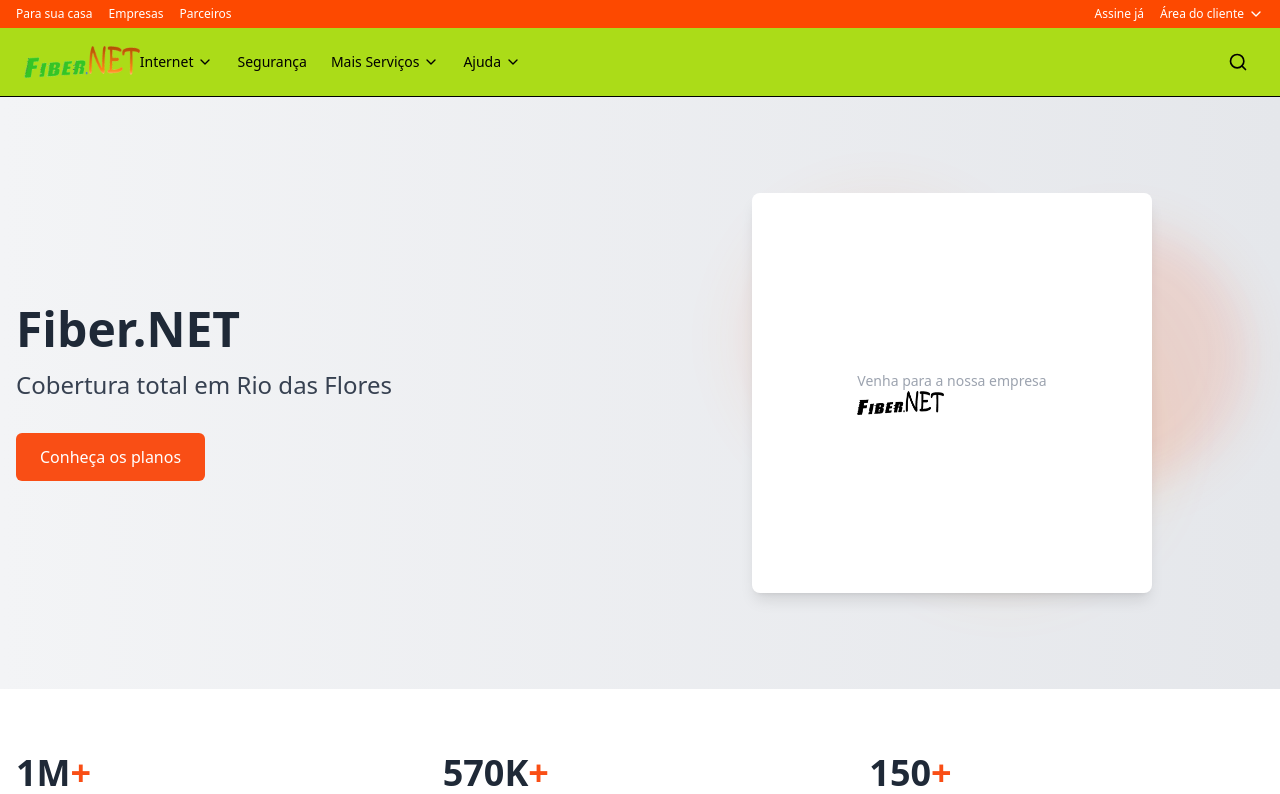
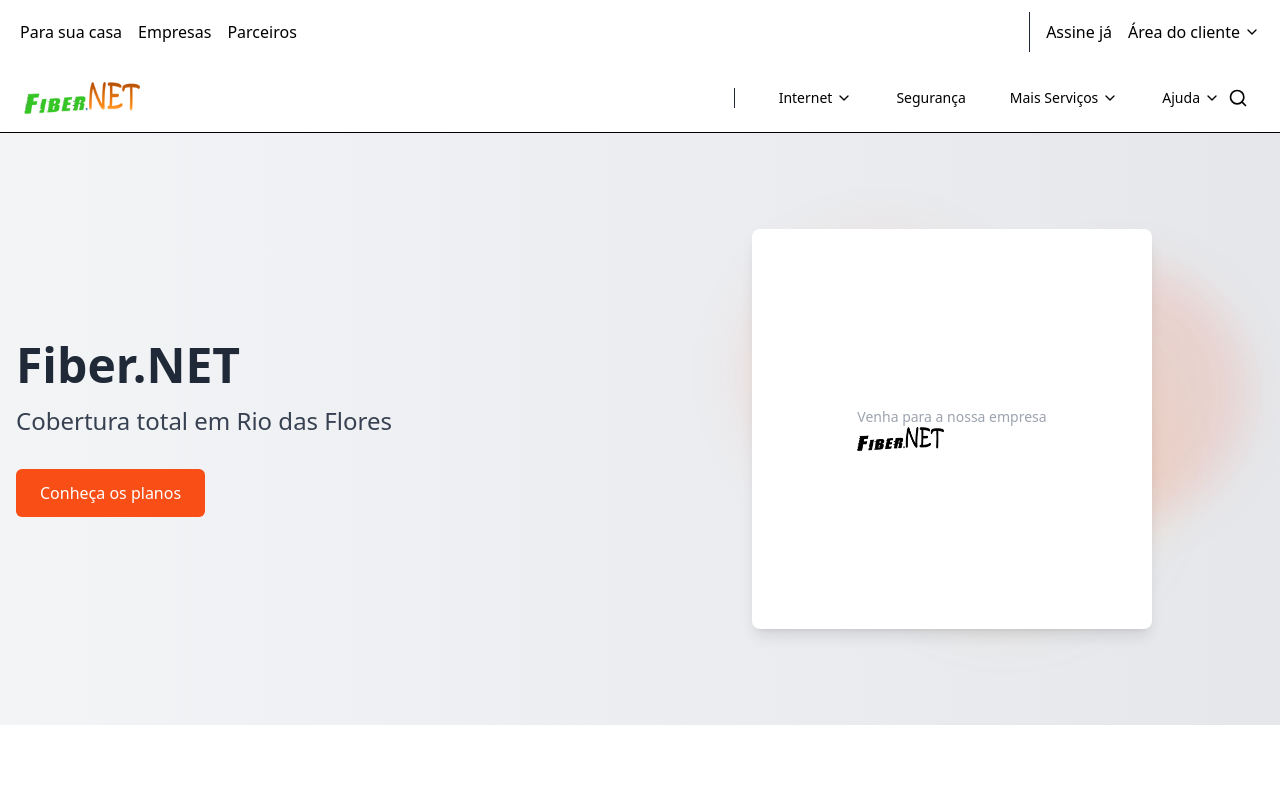
Before and after one commit to KaduSR/fibernew, a Next.js app: page / in a window 1280 px wide. Shown: the top 794 px of the page. Built offline with nearby package versions, Linux system fonts and the light colour scheme.

Commit message:
feat: adicionar barra de navegação e melhorar a estrutura do cabeçalho

```diff
--- a/src/app/layout.tsx
+++ b/src/app/layout.tsx
@@ -15,19 +15,26 @@ export const metadata: Metadata = {
 };
 
 export default function RootLayout({
+
   children,
 }: Readonly<{
   children: React.ReactNode;
 }>) {
   return (
-    <html lang="pt-BR"
-    className="min-h-screen__variable7d5794 __variable_31b03a __variable_b539cb light">
+    <html
+      lang="pt-BR"
+      className="min-h-screen__variable7d5794 __variable_31b03a __variable_b539cb light"
+    >
+      <body className="overflow-x-hidden">
+        <div className="relative flex min-h-screen flex-col">
+          <nav className="sticky top-0 z-10 hidden w-screen min-w-[375px] bg-green-500 dark:bg-background-dark 2md:flex">
+            <div className="container flex flex-row items-center justify-between px-6 2lg:px-0">
 
-      <body className="overflow-x-hidden {inter.className}" >
-        <div className="relative flex min-h-screen flex-col">
-        <Header/>
-        <main>{children}</main>
-        <Footer />
+          </div>
+          </nav>
+          <Header />
+          <main>{children}</main>
+          <Footer />
         </div>
       </body>
     </html>
--- a/src/app/page.tsx
+++ b/src/app/page.tsx
@@ -34,6 +34,7 @@ export default function Home() {
  // };
 
   return (
+
     <>
       <HeroSection />
       <StatsSection />
--- a/src/components/layout/Header.tsx
+++ b/src/components/layout/Header.tsx
@@ -2,36 +2,47 @@
 
 import Link from "next/link";
 import Image from "next/image";
-import { useState } from "react";
-import {
-  Menu,
-  Search,
-  ChevronDown,
-  User,
-  X,
-  AlignJustify
-} from "lucide-react";
+import { useEffect, useState } from "react";
+import { Menu, Search, ChevronDown, User, X, AlignJustify } from "lucide-react";
 
 import {
   DropdownMenu,
   DropdownMenuContent,
   DropdownMenuItem,
-  DropdownMenuTrigger
+  DropdownMenuTrigger,
 } from "@/components/ui/dropdown-menu";
 
-import {
-  Sheet,
-  SheetContent,
-  SheetTrigger,
-} from "@/components/ui/sheet";
+import { Sheet, SheetContent, SheetTrigger } from "@/components/ui/sheet";
 
 export function Header() {
+  const [isVisible, setIsVisible] = useState(true);
+  const [lastScrollY, setLastScrollY] = useState(0);
   const [isMenuOpen, setIsMenuOpen] = useState(false);
 
+  useEffect(() => {
+    const handleScroll = () => {
+      if (typeof window !== "undefined") {
+        const currentScrollY = window.scrollY;
+        if (currentScrollY > lastScrollY && currentScrollY > 50) {
+          setIsVisible(false);
+        } else {
+          setIsVisible(true);
+        }
+        setLastScrollY(currentScrollY);
+      }
+    };
+    window.addEventListener("scroll", handleScroll)
+    return () => window.removeEventListener("scroll", handleScroll);
+  }, [lastScrollY]);
+
   return (
-    <header className="sticky top-0 z-50 w-full">
-      {/* Top bar - orange */}
-      <div className="bg-orange py-1.5 px-4 text-white text-xs hidden md:flex justify-between">
+    <header
+      className={`w-full z-10 transition-transform ${
+        isVisible ? "translate-y-0" : "-translate-y-full"
+      } bg-white dark:bg-background-dark`}
+    >
+      {/* Top bar - green */}
+      <div className="bg-green- py-3 px-5 text-black text-ls hidden md:flex justify-between">
         <div className="flex items-center space-x-4">
           <Link href="/para-sua-casa" className="hover:underline">
             Para sua casa
@@ -43,7 +54,12 @@ export function Header() {
             Parceiros
           </Link>
         </div>
-        <div className="flex items-center space-x-4">
+        <div className="flex items-center space-x-4 ">
+          <div
+            className=" dark:bg-white w-[1px] h-10 bg-gray-800"
+            data-orientation="vertical"
+            role="none"
+          ></div>
           <Link
             href="https://wa.me/552424581861?text=%20Oi!%20Tenho%20interesse%20na%20internet%20da%20Fiber.NET%20.%20Pode%20me%20passar%20mais%20informa%C3%A7%C3%B5es,%20por%20favor?%20"
             className="hover:underline"
@@ -60,13 +76,13 @@ export function Header() {
       </div>
 
       {/* Main navbar */}
-      <div className="bg-verde-suave border-b py-4 px-4 md:px-6">
+      <div className="border-b py-4 px-4 md:px-6">
         <div className="flex items-center justify-between">
           {/* Logo */}
           <Link href="/" className="flex-shrink-0">
             <Image
               src="/img/logos/Imagem1.png"
-              alt="Brisanet"
+              alt="FiberNET"
               width={120}
               height={32}
               className="h-8 w-auto"
@@ -74,7 +90,12 @@ export function Header() {
           </Link>
 
           {/* Desktop Navigation */}
-          <nav className="hidden md:flex justify-start space-x-6 w-full">
+          <nav className="hidden md:flex justify-end space-x-11 w-full h-full">
+            <div
+              className=" dark:bg-white w-[1px] h-5 bg-gray-800"
+              data-orientation="horizontal"
+              role="none"
+            ></div>
             <DropdownMenu>
               <DropdownMenuTrigger className="nav-link flex items-center">
                 Internet <ChevronDown className="h-4 w-4 ml-1" />
@@ -121,7 +142,8 @@ export function Header() {
           </nav>
 
           {/* Search button */}
-          <div className="flex items-center">
+          <div className="flex items-center space-x-11">
+
             <button className="p-2 rounded-full hover:bg-black transition-colors">
               <Search className="h-5 w-5 text-black" />
             </button>
@@ -138,14 +160,14 @@ export function Header() {
                   <div className="flex flex-col h-full">
                     <div className="flex items-center justify-between mb-6">
                       <Image
-                        src="/img/logos/brisanet-logo.svg"
-                        alt="Brisanet"
+                        src="/img/logos/Imagem1.png"
+                        alt="FiberNET"
                         width={120}
                         height={32}
                         className="h-8 w-auto"
                       />
                     </div>
-
+                    <div className="justify-end container">
                       <nav className="flex flex-col space-y-4">
                         <Link
                           href="/para-sua-casa"
@@ -166,18 +188,6 @@ export function Header() {
                           Internet
                         </Link>
                         <Link
-                        href="/movel-5g"
-                        className="text-lg font-medium p-2 hover:bg-muted rounded-md"
-                      >
-                        Móvel 5G
-                      </Link>
-                      <Link
-                        href="/combos"
-                        className="text-lg font-medium p-2 hover:bg-muted rounded-md"
-                      >
-                        Combos
-                      </Link>
-                      <Link
                           href="/streaming"
                           className="text-lg font-medium p-2 hover:bg-muted rounded-md"
                         >
@@ -191,11 +201,12 @@ export function Header() {
                         </Link>
                         <Link
                           href="/ajuda"
-                        className="text-lg font-medium p-2 hover:bg-muted rounded-md"
+                          className="text-lg font-medium p-2 hover:bg-muted rounded-md space-x-11"
                         >
                           Ajuda
                         </Link>
                       </nav>
+                    </div>
 
                     <div className="mt-auto">
                       <Link
```
Lines whose indentation alone changed are shown as unchanged.
